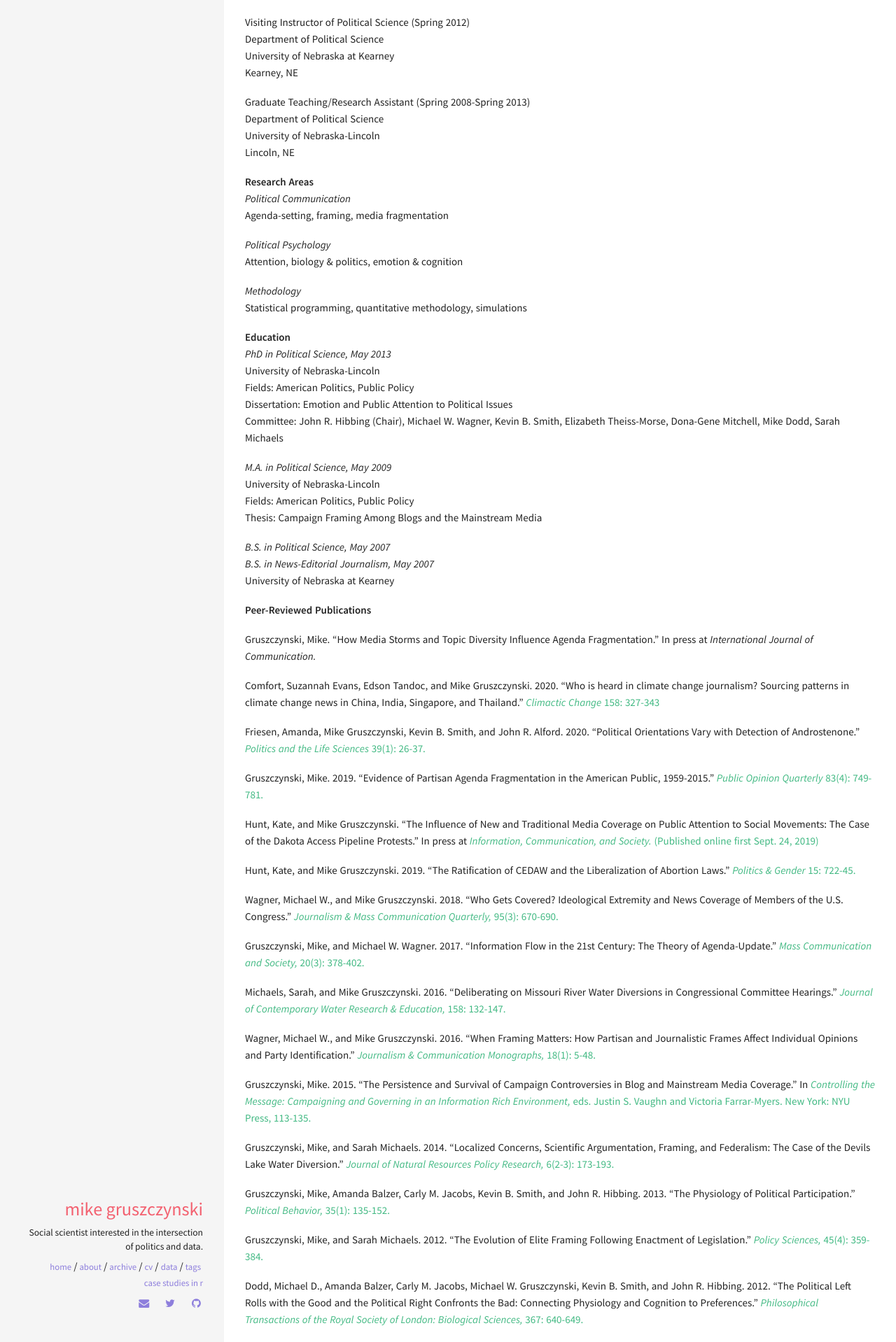
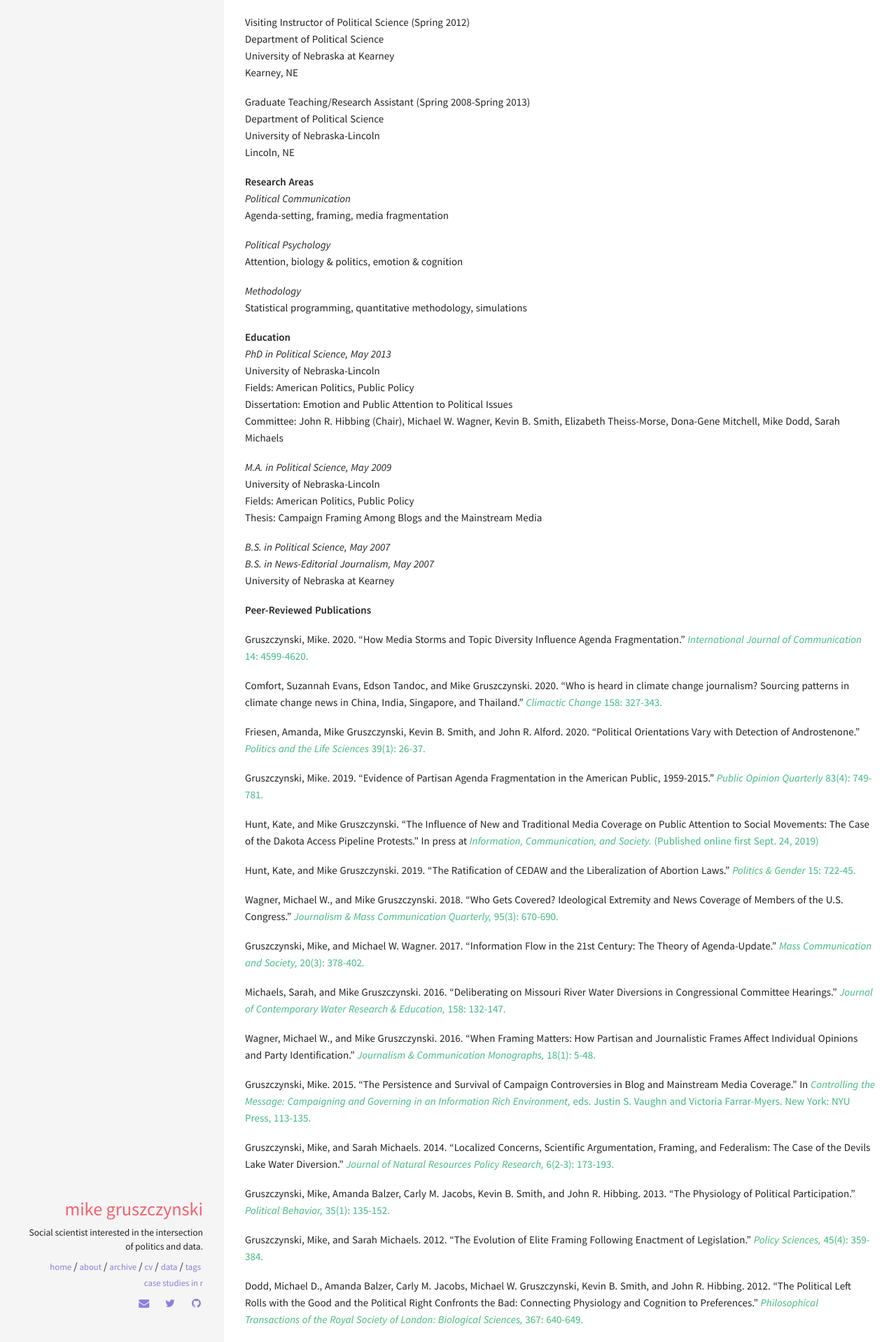
Before and after one commit to MikeGruz/mikegruz.github.io, a Jekyll site: the page built from cv.md, in a window 1280 px wide. Shown: the part 669-2587 px from the top of the page at 70% size. Built offline with Jekyll 4.4.1, drawn with Linux system fonts in a browser that asks for light colours.

Commit message:
added link to IJOC pub

```diff
--- a/cv.md
+++ b/cv.md
@@ -69,9 +69,9 @@ University of Nebraska at Kearney
 
 **Peer-Reviewed Publications**
 
-Gruszczynski, Mike. "How Media Storms and Topic Diversity Influence Agenda Fragmentation." In press at *International Journal of Communication.*
+Gruszczynski, Mike. 2020. "How Media Storms and Topic Diversity Influence Agenda Fragmentation." [*International Journal of Communication* 14: 4599-4620.](https://ijoc.org/index.php/ijoc/article/view/13267){:target="_blank"}
 
-Comfort, Suzannah Evans, Edson Tandoc, and Mike Gruszczynski. 2020. "Who is heard in climate change journalism? Sourcing patterns in climate change news in China, India, Singapore, and Thailand." [*Climactic Change* 158: 327-343](https://link.springer.com/article/10.1007/s10584-019-02597-1){:target="_blank"}
+Comfort, Suzannah Evans, Edson Tandoc, and Mike Gruszczynski. 2020. "Who is heard in climate change journalism? Sourcing patterns in climate change news in China, India, Singapore, and Thailand." [*Climactic Change* 158: 327-343.](https://link.springer.com/article/10.1007/s10584-019-02597-1){:target="_blank"}
 
 Friesen, Amanda, Mike Gruszczynski, Kevin B. Smith, and John R. Alford. 2020. "Political Orientations Vary with Detection of Androstenone." [*Politics and the Life Sciences* 39(1): 26-37.](https://www.cambridge.org/core/journals/politics-and-the-life-sciences/article/political-attitudes-vary-with-detection-of-androstenone/AE5D552DAD0EAB987CA711FE5DB190AE){:target="_blank"}
 
```
